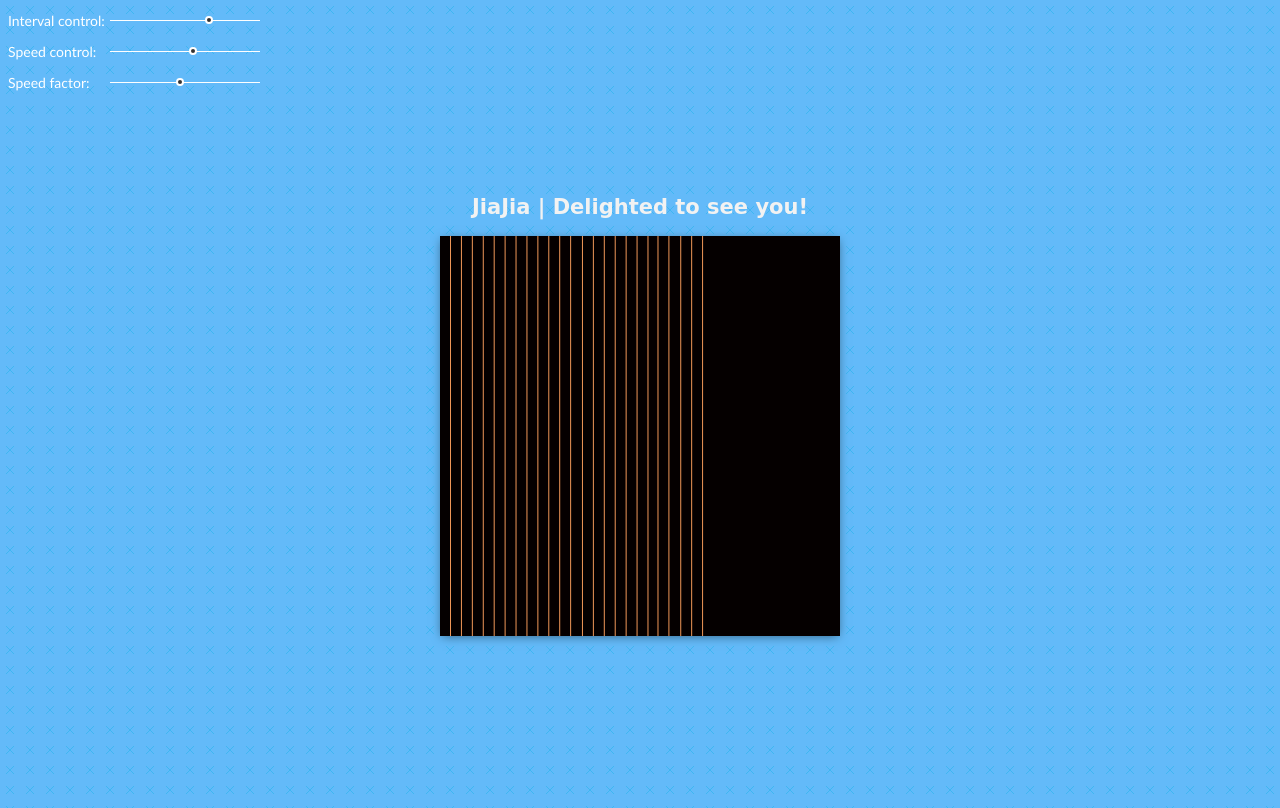
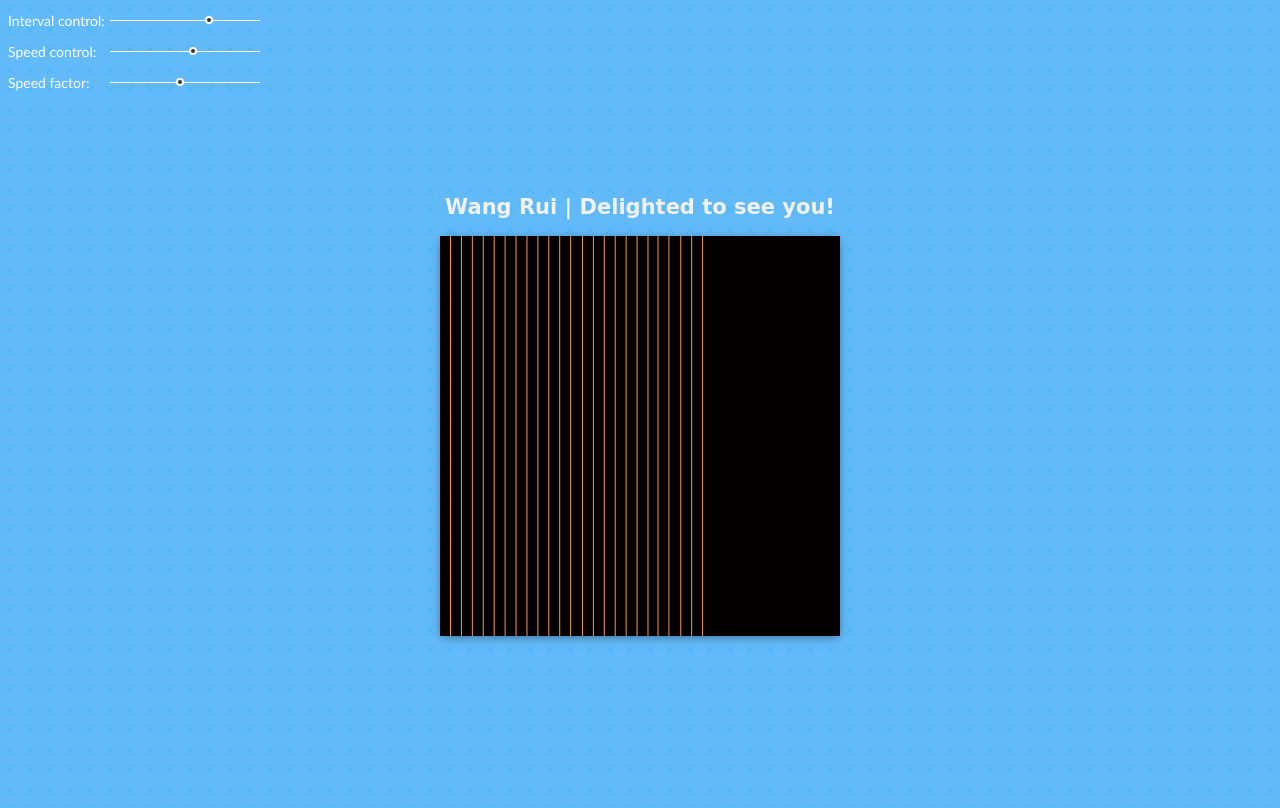
Before and after one commit to bdma/tumi.github.io, a website: page index.html in a window 1280 px wide. Drawn offline with Linux system fonts and the light colour scheme.

Commit message:
update wangrui

```diff
--- a/index.html
+++ b/index.html
@@ -9,7 +9,7 @@
     <link rel="icon" href="./girl.png" type="image/x-icon">
     <!--收藏夹显示图标-->
     <link rel="shortcut icon" href="./girl.png" type="image/x-icon">
-    <title>Hello JiaJia</title>
+    <title>Hello Wang Rui</title>
     <link rel="stylesheet" href="./index.css">
 </head>
 
@@ -26,7 +26,7 @@
             <span>Speed factor:</span><input type="range" id="sf" min="1" max="50" value="25">
         </label>
     </div>
-    <h2>JiaJia | Delighted to see you!</h2>
+    <h2>Wang Rui | Delighted to see you!</h2>
     <div>
         <canvas id="c" width="400" height="400"></canvas>
     </div>
```
Also changed, not shown: 1 other file.
